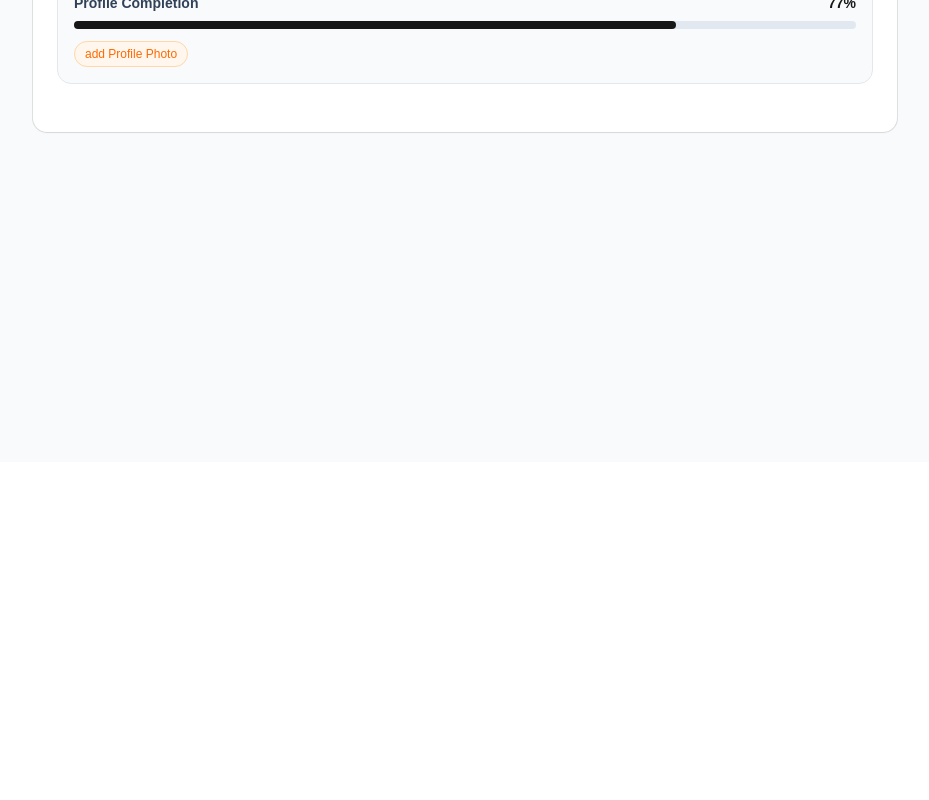
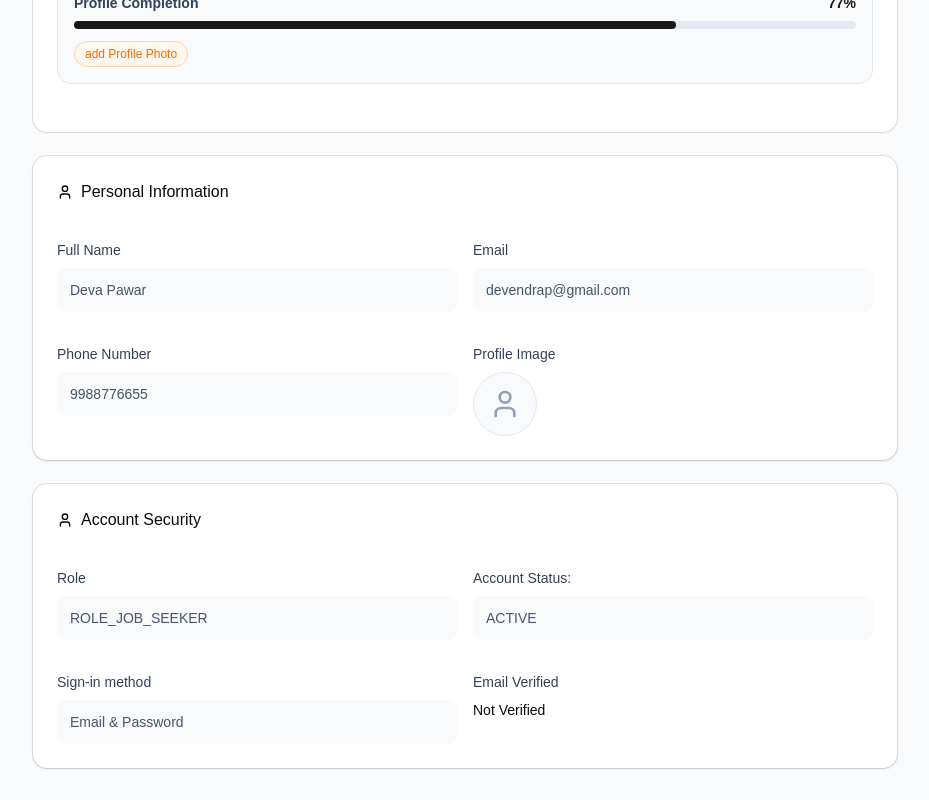
Before and after one commit to Devendra15197/job-portal-frontend, a React (Vite) app: page /profile in a window 1280 px wide. Shown: the part 338-1138 px from the top of the page, without its empty margins (175-1104 px from the left). Before the commit the page ends 800 px from the top, so only its background shows below. Built offline with nearby package versions, Linux system fonts and the light colour scheme.

Commit message:
Implementing Account Security Card

```diff
--- /dev/null
+++ b/src/pages/Profile/AccountSecurityCard.jsx
@@ -0,0 +1,92 @@
+import React from 'react'
+import { Card, CardContent, CardHeader, CardTitle } from '../../components/ui/card'
+import { User } from 'lucide-react'
+import { Label } from '../../components/ui/label'
+import { Input } from '../../components/ui/input'
+
+const AccountSecurityCard = ({
+    user,
+    editing,
+    form,
+    onFormChange
+}) => {
+    return (
+        <Card className="border-slate-200 shadow-sm">
+            <CardHeader className="pb-3">
+                <CardTitle className="flex items-center gap-2 text-base">
+                    <User className="h-4 w-4" />
+                    Account Security
+                </CardTitle>
+            </CardHeader>
+
+            <CardContent className="space-y-5">
+                <div className='grid grid-cols-1 sm:grid-cols-2 gap-4'>
+                    {/* Role  */}
+
+                    <div className="space-y-2">
+                        <Label
+                            htmlFor="role"
+                            className="text-sm font-medium text-slate-700"
+                        >
+                            Role
+                        </Label>
+
+                        <div className="min-h-11 flex items-center rounded-md border border-transparent bg-slate-50 px-3">
+                            <p className="text-sm text-slate-600">
+                                {user?.role}
+                            </p>
+                        </div>
+
+                    </div>
+
+                    {/* Account Status  */}
+                    <div className="space-y-2">
+                        <Label
+                            htmlFor="fullName"
+                            className="text-sm font-medium text-slate-700"
+                        >
+                            Account Status:
+                        </Label>
+
+                        <div className="min-h-11 flex items-center rounded-md border border-transparent bg-slate-50 px-3">
+                            <p className="text-sm text-slate-600">
+                                {user?.status}
+                            </p>
+                        </div>
+
+                    </div>
+                </div>
+
+                <div className='grid grid-cols-1 sm:grid-cols-2 gap-4'>
+                    {/* Sign in method */}
+
+                    <div className="space-y-2">
+                        <Label
+                            htmlFor="signinmethod"
+                            className="text-sm font-medium text-slate-700"
+                        >
+                            Sign-in method
+                        </Label>
+                        <div className="min-h-11 flex items-center rounded-md border border-transparent bg-slate-50 px-3">
+                            <p className="text-sm text-slate-600">
+                                Email & Password
+                            </p>
+                        </div>
+
+                    </div>
+
+                    {/* Profile Image  */}
+                    <div className="space-y-2">
+                        <Label className="text-sm font-medium text-slate-700">
+                            Email Verified
+                        </Label>
+
+                        <p>Not Verified</p>
+                    </div>
+                </div>
+            </CardContent>
+        </Card>
+    )
+}
+
+export default AccountSecurityCard
--- /dev/null
+++ b/src/pages/Profile/PersonalInformation.jsx
@@ -0,0 +1,129 @@
+import React from 'react'
+import { Card, CardContent, CardHeader, CardTitle } from '../../components/ui/card'
+import { User } from 'lucide-react'
+import { Label } from '../../components/ui/label'
+import { Input } from '../../components/ui/input'
+
+const PersonalInformation = ({
+    user,
+    editing,
+    form,
+    onFormChange
+}) => {
+    return (
+        <Card className="border-slate-200 shadow-sm">
+            <CardHeader className="pb-3">
+                <CardTitle className="flex items-center gap-2 text-base">
+                    <User className="h-4 w-4" />
+                    Personal Information
+                </CardTitle>
+            </CardHeader>
+
+            <CardContent className="space-y-5">
+                <div className='grid grid-cols-1 sm:grid-cols-2 gap-4'>
+                    {/* Full Name  */}
+
+                    <div className="space-y-2">
+                        <Label
+                            htmlFor="fullName"
+                            className="text-sm font-medium text-slate-700"
+                        >
+                            Full Name
+                        </Label>
+
+                        {editing ? (
+                            <Input placeholder='your full name'
+                                id="fullName"
+                                value={form.fullName}
+                                onChange={(event) =>
+                                    onFormChange({
+                                        fullName: event.target.value
+                                    })
+                                }
+                                className="h-11 border-slate-300 px-3 focus-visible:ring-primary focus-visible:border-primary"
+                            />
+                        ) : (
+                            <div className="min-h-11 flex items-center rounded-md border border-transparent bg-slate-50 px-3">
+                                <p className="text-sm text-slate-600">
+                                    {user?.fullName}
+                                </p>
+                            </div>
+                        )}
+                    </div>
+
+                    {/* Email  */}
+                    <div className="space-y-2">
+                        <Label
+                            htmlFor="fullName"
+                            className="text-sm font-medium text-slate-700"
+                        >
+                            Email
+                        </Label>
+
+                        <div className="min-h-11 flex items-center rounded-md border border-transparent bg-slate-50 px-3">
+                            <p className="text-sm text-slate-600">
+                                {user?.email}
+                            </p>
+                        </div>
+
+                    </div>
+                </div>
+
+                <div className='grid grid-cols-1 sm:grid-cols-2 gap-4'>
+                    {/* Phone Number  */}
+
+                    <div className="space-y-2">
+                        <Label
+                            htmlFor="fullName"
+                            className="text-sm font-medium text-slate-700"
+                        >
+                            Phone Number
+                        </Label>
+
+                        {editing ? (
+                            <Input placeholder='your phone number'
+                                value={form.phone}
+                                id="fullName"
+                                onChange={(event) =>
+                                    onFormChange({
+                                        phone: event.target.value
+                                    })
+                                }
+                                className="h-11 border-slate-300 px-3 focus-visible:ring-primary focus-visible:border-primary"
+                            />
+                        ) : (
+                            <div className="min-h-11 flex items-center rounded-md border border-transparent bg-slate-50 px-3">
+                                <p className="text-sm text-slate-600">
+                                    {user?.phone}
+                                </p>
+                            </div>
+                        )}
+                    </div>
+
+                    {/* Profile Image  */}
+                    <div className="space-y-2">
+                        <Label className="text-sm font-medium text-slate-700">
+                            Profile Image
+                        </Label>
+
+                        <div className="flex min-h-16 items-center">
+                            {user?.profileImage ? (
+                                <img
+                                    src={user.profileImage}
+                                    alt={user.fullName || "Profile"}
+                                    className="h-16 w-16 rounded-full border border-slate-200 object-cover"
+                                />
+                            ) : (
+                                <div className="flex h-16 w-16 items-center justify-center rounded-full border border-slate-200 bg-slate-50">
+                                    <User className="h-8 w-8 text-slate-400" />
+                                </div>
+                            )}
+                        </div>
+                    </div>
+                </div>
+            </CardContent>
+        </Card>
+    );
+};
+
+export default PersonalInformation
--- a/src/pages/Profile/Profile.jsx
+++ b/src/pages/Profile/Profile.jsx
@@ -1,16 +1,49 @@
 import React from 'react'
 import ProfileHeroCard from './ProfileHeroCard'
 import { user } from './dummyUser'
+import PersonalInformation from './PersonalInformation';
+import AccountSecurityCard from './AccountSecurityCard';
 
 const Profile = () => {
     const [editing, setEditing] = React.useState(false);
     const [uploading, setUploading] = React.useState(false)
+    const [form, setForm] = React.useState({
+        fullName: user.fullName,
+        phone: user.phone,
+    });
     return (
         <div>
             <div className='max-w-4xl min-w-4xl sm:px-4 px-8 py-8 space-y-6'>
-                <ProfileHeroCard user={user} editing={editing} uploading={uploading}
+                <ProfileHeroCard
+                    user={user}
+                    editing={editing}
+                    uploading={uploading}
                     onEdit={() => setEditing(true)}
-                    onCancel={() => setEditing(false)} />
+                    onCancel={() => setEditing(false)}
+                />
+                <PersonalInformation
+                    user={user}
+                    editing={editing}
+                    form={form}
+                    onFormChange={(patch) =>
+                        setForm((previousForm) => ({
+                            ...previousForm,
+                            ...patch
+                        }))
+                    }
+                />
+
+                <AccountSecurityCard
+                    user={user}
+                    editing={editing}
+                    form={form}
+                    onFormChange={(patch) =>
+                        setForm((previousForm) => ({
+                            ...previousForm,
+                            ...patch
+                        }))
+                    }
+                />
             </div>
         </div>
     )
```
